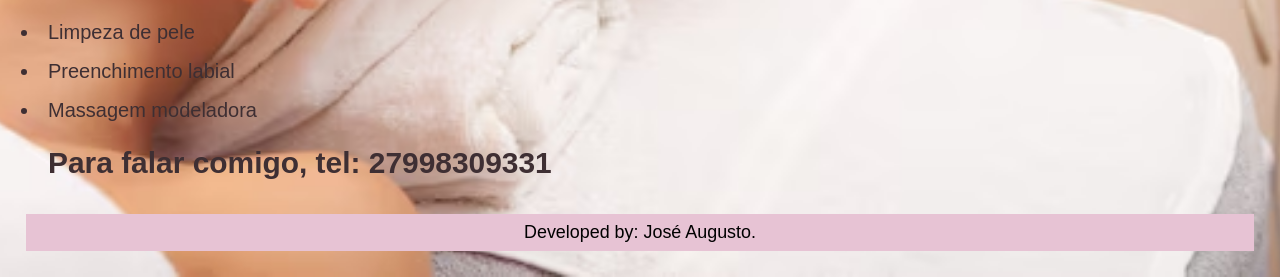
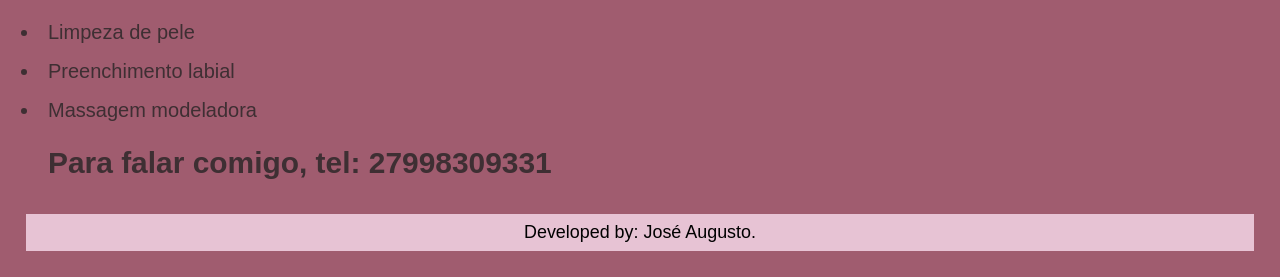
Before and after one commit to Joseph9598/ClinicaEsteticaWeb, a plain HTML site: page index.html in a window 1280 px wide. Shown: the part 780-1057 px from the top of the page. Drawn offline with Linux system fonts and the light colour scheme; a web font is replaced by a local one.

Commit message:
tirando a imagem de fundo

```diff
--- a/styles/style.css
+++ b/styles/style.css
@@ -18,7 +18,7 @@ body{
     box-sizing: border-box;
     background-color:var(--cor-principal) ;
     color:#3E2F33 ;
-    background-image: url(../assets/jovem-mulher-caucasiana-recebendo-massagem-anti-idade_1098-18121.avif);
+
     background-repeat: no-repeat;
     background-size: cover;
     background-position: center;
```
